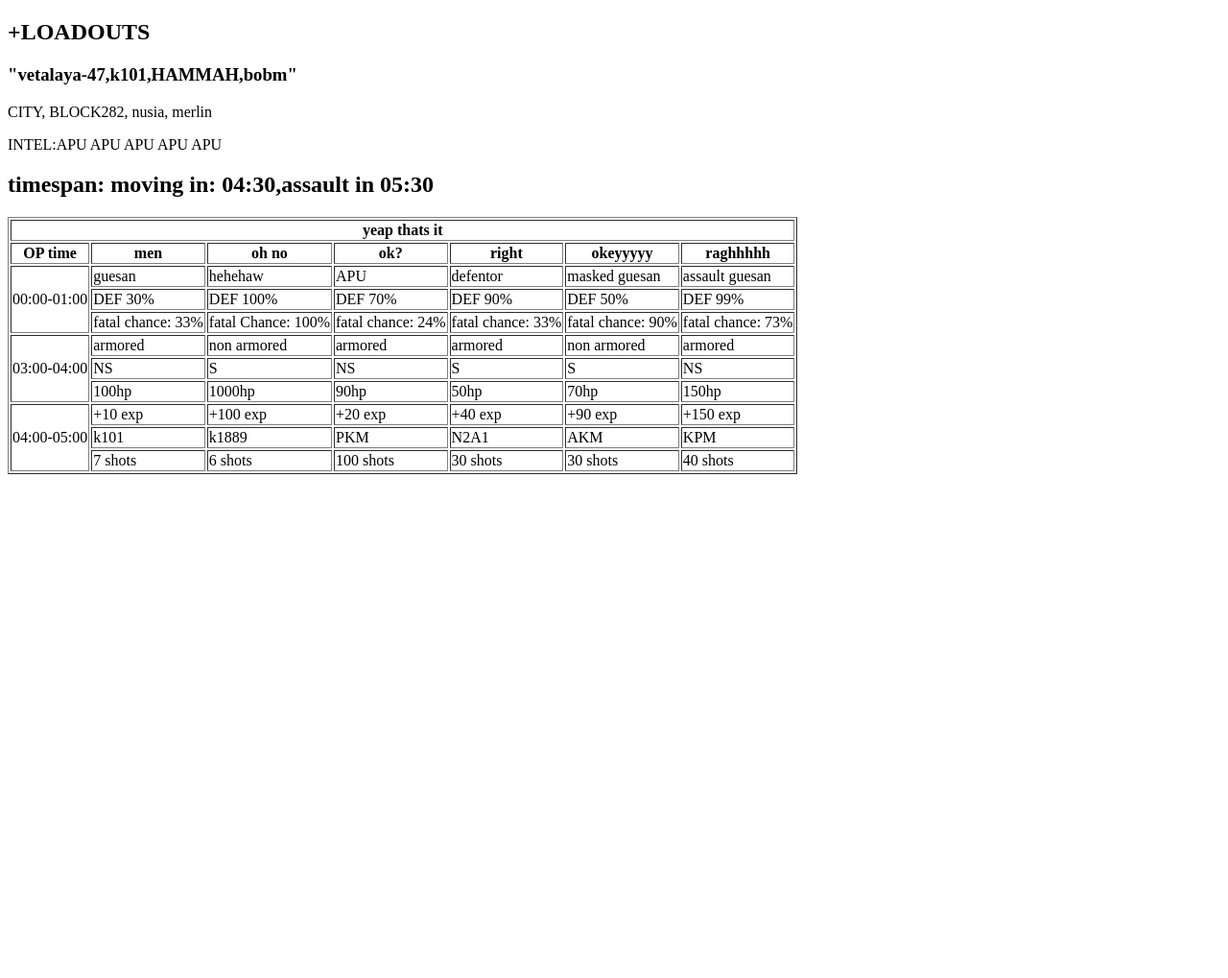
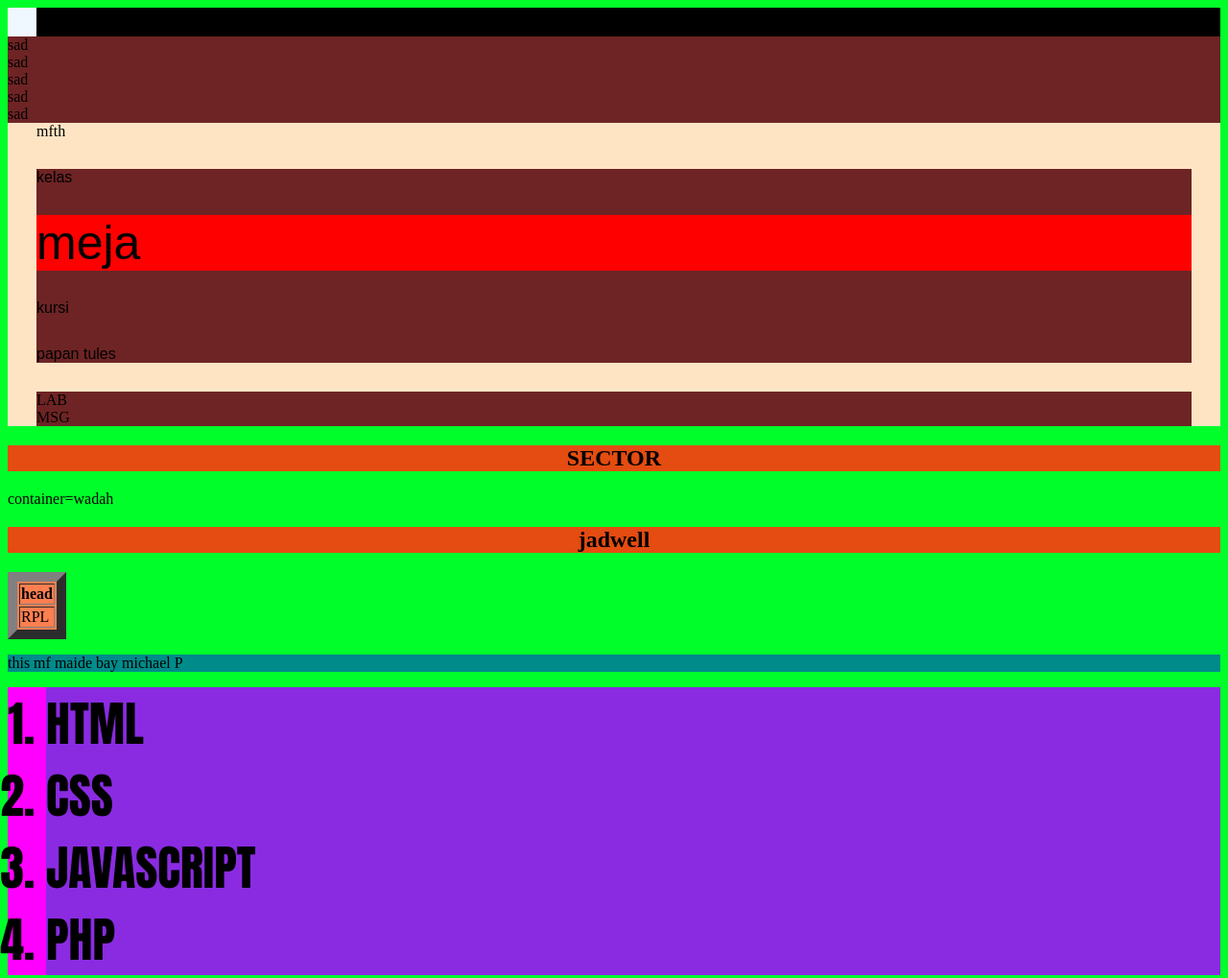
Before and after one commit to NotSoFine/kelas, a plain HTML site: page index.html in a window 1280 px wide. Shown: the top 1019 px of the page at 96% size. Before the commit the page ends 800 px from the top, so only its background shows below. Drawn offline with Linux system fonts and the light colour scheme.

Commit message:
Add files via upload

```diff
--- a/index.html
+++ b/index.html
@@ -3,116 +3,90 @@
 <head>
     <meta charset="UTF-8">
     <meta http-equiv="X-UA-Compatible" content="IE=edge">
-    <meta name="viewport" content="width=device-width, initial-scale=3.0">
-    <title>EVEVEVE</title>
+    <meta name="viewport" content="width=device-width, initial-scale=1.0">
+    <title>DM DOKURO</title>
+    <style>h1{background-color: rgb(228, 76, 17);text-align: center;}
+    li{font-size: 50px;font-family: Impact, Haettenschweiler, 'Arial Narrow Bold', sans-serif;background-color: blueviolet;}
+    ul li{background-color: aquamarine;}
+    div{background-color: rgb(110, 36, 36);}
+    section{background-color: blue;}
+    article{background-color: blanchedalmond;}
+    table{background-color: coral;}
+    footer{background-color: darkcyan;}
+    aside{background-color: magenta;}
+#father{background-color: bisque;border: 10px cornflowerblue  ;padding-left: 30px; padding-right: 30px ;}
+.child{font-family: Arial, Helvetica, sans-serif;border:100;margin-top:30px;margin-bottom:30px ;
+    /* padding-left: 30px ; padding-right: 30px ;padding-top: 30px ; */
+    padding: 30px,50px,50px,50px;
+}
+.grandfather{font-family: system-ui, -apple-system, BlinkMacSystemFont, 'Segoe UI', Roboto, Oxygen, Ubuntu, Cantarell, 'Open Sans', 'Helvetica Neue', sans-serif;}
+.grandmom{font-family: Verdana, Geneva, Tahoma, sans-serif;border:3 ; color: rgb(250, 144, 144); }
+#nenek{font-style: initial;}
+.ukuran-font{font-size: 50px;}
+.warna-font{color:red}
+#catur{background-color: black;}
+.kotak{width: 30px ; height: 30px ;}
+.putih{background-color: aliceblue;}
+    </style>
+
+
 </head>
-<body>
-    <h2>+LOADOUTS
+<body style="background-color: rgb(0, 255, 42) ;">
+    <div id="catur">
+        <div class="kotak putih"></div>
+        <div>sad</div>
+        <div>sad</div>
+        <div>sad</div>
+        <div>sad</div>
+        <div>sad</div>
 
-    </h2>
-    <h3>"vetalaya-47,k101,HAMMAH,bobm"
-    </h3>
-    <p>CITY, BLOCK282, nusia, merlin</p>
-    <p>INTEL:APU APU APU APU APU</p>
-    <h2>timespan: moving in: 04:30,assault in 05:30 </h2>
-    <table border="1">
+    </div>
+    <div id="father">mfth
+        <div class="child">kelas
+            <div class="organ ukuran-font child" style="background-color: red;">meja</div>
+            <div style="margin-top: 30px ; margin-bottom: 30px ">kursi</div>
+            <div>papan tules</div>
+        </div>
+        <div id="grandfather warna-font">LAB</div>
+        <div id="grandmom">MSG</div>
+    </div>
+    <section><h1>SECTOR</h1></section>
+    <p>container=wadah</p>
+    <article><h1>jadwell</h1></article>
+    <table border="10">
         <thead>
-            <tr>
-                <th colspan="7">
-            yeap thats it
-                </th>
-            </tr>
-            <tr>
-                <th>OP time</th>
-                <th>men</th>
-                <th>oh no</th>
-                <th>ok?</th>
-                <th>right</th>
-                <th>okeyyyyy</th>
-                <th>raghhhhh</th>
-            </tr>
+            <th>head</th>
         </thead>
         <tbody>
-            <tr >
-                <td rowspan="3">00:00-01:00</td>
-                <td>guesan</td>
-                <td>hehehaw</td>
-                <td>APU</td>
-                <td>defentor</td>
-                <td>masked guesan</td>
-                <td>assault guesan</td>
+            <tr>
+                <td>RPL</td>
             </tr>
-            <tr>
-                <td>DEF 30%</td>
-                <td>DEF 100%</td>
-                <td>DEF 70%</td>
-                <td>DEF 90%</td>
-                <td>DEF 50%</td>
-                <td>DEF 99%</td>
-            </tr>
-            <tr>
-                <td>fatal chance: 33%</td>
-                <td>fatal Chance: 100%</td>
-                <td>fatal chance: 24%</td>
-                <td>fatal chance: 33%</td>
-                <td>fatal chance: 90%</td>
-                <td>fatal chance: 73%</td>
-            </tr>
-            <tr>
-                <td rowspan="3">03:00-04:00</td>
-                <td>armored</td>
-                <td>non armored</td>
-                <td>armored</td>
-                <td>armored</td>
-                <td>non armored</td>
-                <td>armored</td>
-            </tr>
-            <tr>
-                <td>NS</td>
-                <td>S</td>
-                <td>NS</td>
-                <td>S</td>
-                <td>S</td>
-                <td>NS</td>
-            </tr>
-            <tr>
-                <td>100hp</td>
-                <td>1000hp</td>
-                <td>90hp</td>
-                <td>50hp</td>
-                <td>70hp</td>
-                <td>150hp</td>
-            </tr>
-            <tr><td rowspan="3">04:00-05:00</td>
-                <td>+10 exp</td>
-                <td>+100 exp</td>
-                <td>+20 exp</td>
-                <td>+40 exp</td>
-                <td>+90 exp</td>
-                <td>+150 exp</td>
-
-            </tr>
-            <tr>
-                <td>k101</td>
-                <td>k1889</td>
-                <td>PKM</td>
-                <td>N2A1</td>
-                <td>AKM</td>
-                <td>KPM</td>
-            </tr>
-            <tr>
-                <td>7 shots</td>
-                <td>6 shots</td>
-                <td>100 shots</td>
-                <td>30 shots</td>
-                <td>30 shots</td>
-                <td>40 shots</td>
-            </tr>
-
         </tbody>
-
-
     </table>
-    </h1>
-    </body>
+    <footer><P>this mf maide bay michael P</P></footer>
+    <aside><ol>
+        <li>HTML</li>
+        <li>CSS</li>
+        <li>JAVASCRIPT</li>
+        <li>PHP</li>
+    </ol></aside>
+    <h1 style="background-color: aqua; font-family: 'Segoe UI', Tahoma, Geneva, Verdana, sans-serif;margin-top:200px ; margin-bottom: 100px ; text-align: center;" >SUM! CSS & HTML</h1>
+    <p style="margin-top: 50px;font-size: 50px; ">HTML=membuat tampilan website CSS=mengatur tampilan elemen</p>
+    <h1>HTML materi</h1>
+    <ol>
+        <li>h1=judul</li>
+        <li>p=paragraf</li>
+        <li>input=form</li>
+        <li>li=list/daftar</li>
+        <li>t=tabel</li>
+        <li>img=gambar</li>
+    </ol>
+    <h1>CSS materi</h1>
+    <ul>
+        <li>margin,padding,position=mengatur jarak antara elemen html</li>
+        <li>display=mengatur elemen html agar tampil/tidak tampil,kemudian mendatar,atau menurun</li>
+        <li>style=untuk mengatur font</li>
+    </ul>
+    <h1>belajar CSS</h1>
 </body>
+</html>
```
